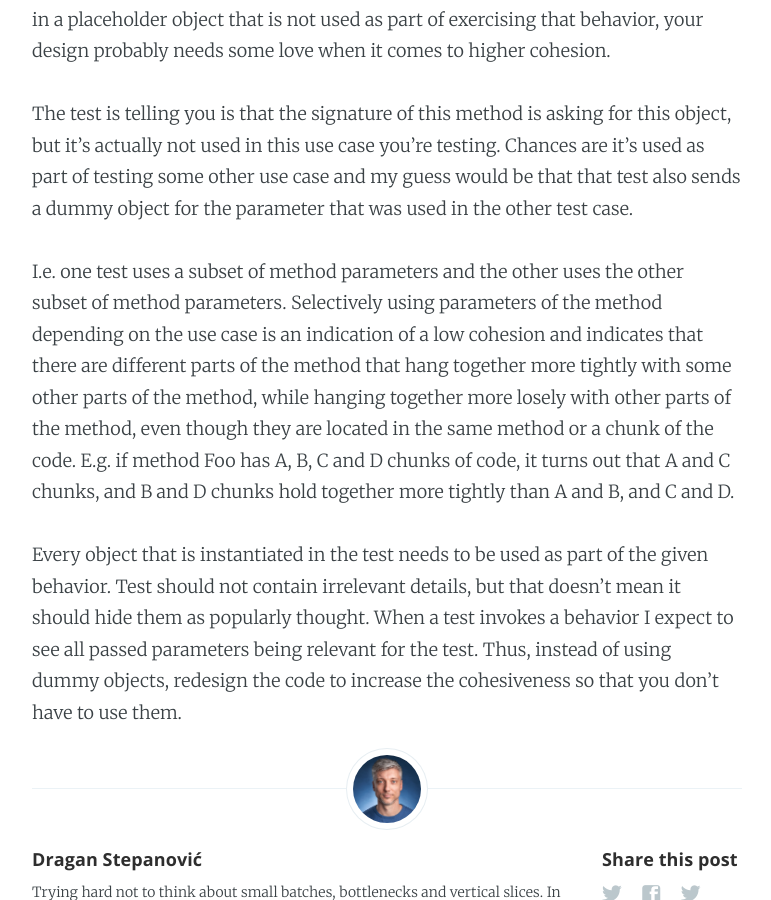
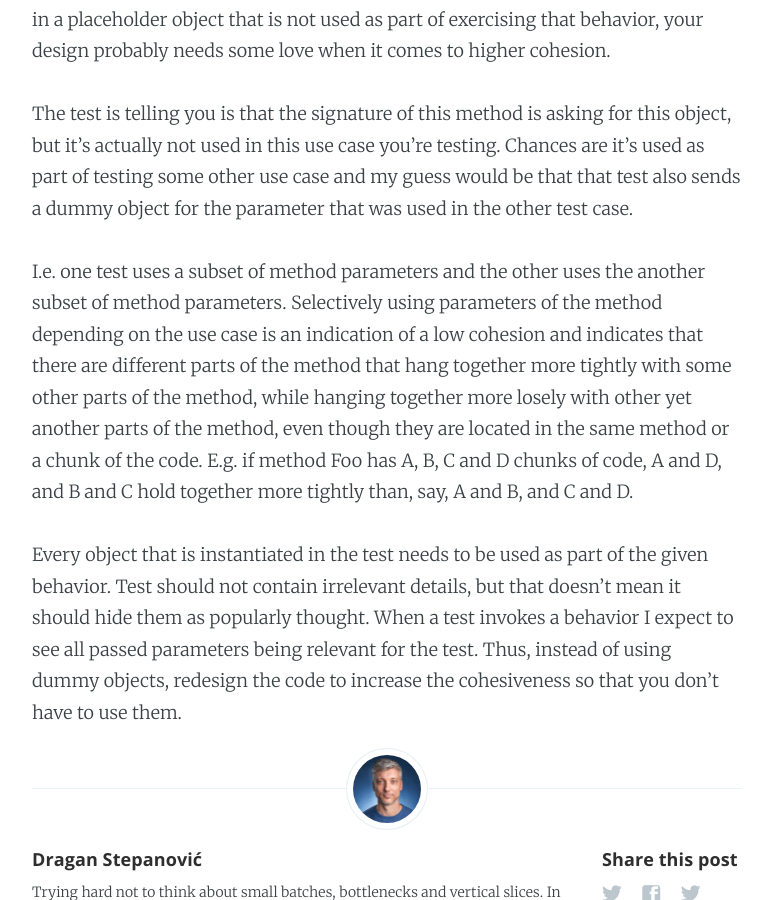
Before and after one commit to dragan-stepanovic/dragan-stepanovic.github.io, a Jekyll site: the page built from _posts/2022-01-25-test-doubles-low-cohesion.md, in a window 1280 px wide and 900 px high, scrolled down 770 px. Shown: the whole window, without its empty margins (253-1024 px from the left). Built offline with Jekyll 4.4.1, drawn with Linux system fonts in a browser that asks for light colours; our own code applies the rules of GitHub Pages for plain Markdown files; comment, search, counter and statistics services are not loaded.

Commit message:
Update 2022-01-25-test-doubles-low-cohesion.md

```diff
--- a/_posts/2022-01-25-test-doubles-low-cohesion.md
+++ b/_posts/2022-01-25-test-doubles-low-cohesion.md
@@ -14,8 +14,8 @@ Your test tests a behavior. and if in order to invoke that behavior you have to
 
 The test is telling you is that the signature of this method is asking for this object, but it's actually not used in this use case you're testing. Chances are it's used as part of testing some other use case and my guess would be that that test also sends a dummy object for the parameter that was used in the other test case.
 
-I.e. one test uses a subset of method parameters and the other uses the other subset of method parameters. Selectively using parameters of the method depending on the use case is an indication of a low cohesion and indicates that there are different parts of the method that hang together more tightly with some other parts of the method, while hanging together more losely with other parts of the method, even though they are located in the same method or a chunk of the code.
-E.g. if method Foo has A, B, C and D chunks of code, it turns out that A and C chunks, and B and D chunks hold together more tightly than A and B, and C and D.
+I.e. one test uses a subset of method parameters and the other uses the another subset of method parameters. Selectively using parameters of the method depending on the use case is an indication of a low cohesion and indicates that there are different parts of the method that hang together more tightly with some other parts of the method, while hanging together more losely with other yet another parts of the method, even though they are located in the same method or a chunk of the code.
+E.g. if method Foo has A, B, C and D chunks of code, A and D, and B and C hold together more tightly than, say, A and B, and C and D.
 
 Every object that is instantiated in the test needs to be used as part of the given behavior.
 Test should not contain irrelevant details, but that doesn't mean it should hide them as popularly thought. When a test invokes a behavior I expect to see all passed parameters being relevant for the test. Thus, instead of using dummy objects, redesign the code to increase the cohesiveness so that you don't have to use them.
```
